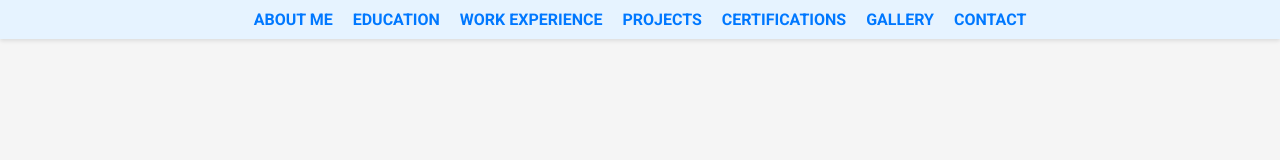
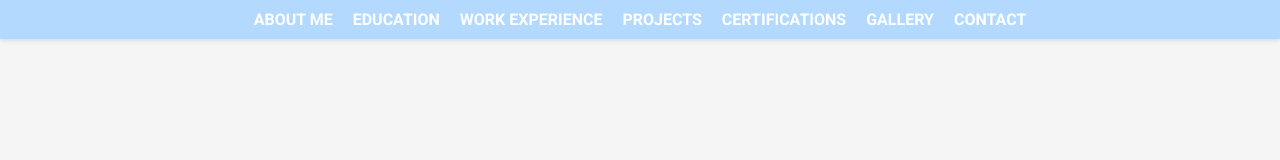
Before and after one commit to hjayanne/Portfolio, a plain HTML site: page index.html in a window 1280 px wide. Drawn offline with Linux system fonts and the light colour scheme.

Commit message:
Update style.css

```diff
--- a/style.css
+++ b/style.css
@@ -9,7 +9,7 @@ body {
 
 /* Navigation Bar */
 .navbar {
-  background-color: #e6f3ff;
+  background-color: #b3d9ff; /* Light powder blue */
   padding: 10px 0;
   text-align: center;
   box-shadow: 0 2px 4px rgba(0, 0, 0, 0.1);
@@ -35,13 +35,13 @@ body {
 .nav-links a {
   text-decoration: none;
   font-weight: 700;
-  color: #0078ff;
+  color: white; /* White text inside the navbar */
   text-transform: uppercase;
   transition: color 0.3s;
 }
 
 .nav-links a:hover {
-  color: #0056b3;
+  color: #e6f3ff; /* Slightly lighter blue on hover */
 }
 
 /* Content Offset for Fixed Navbar */
```
